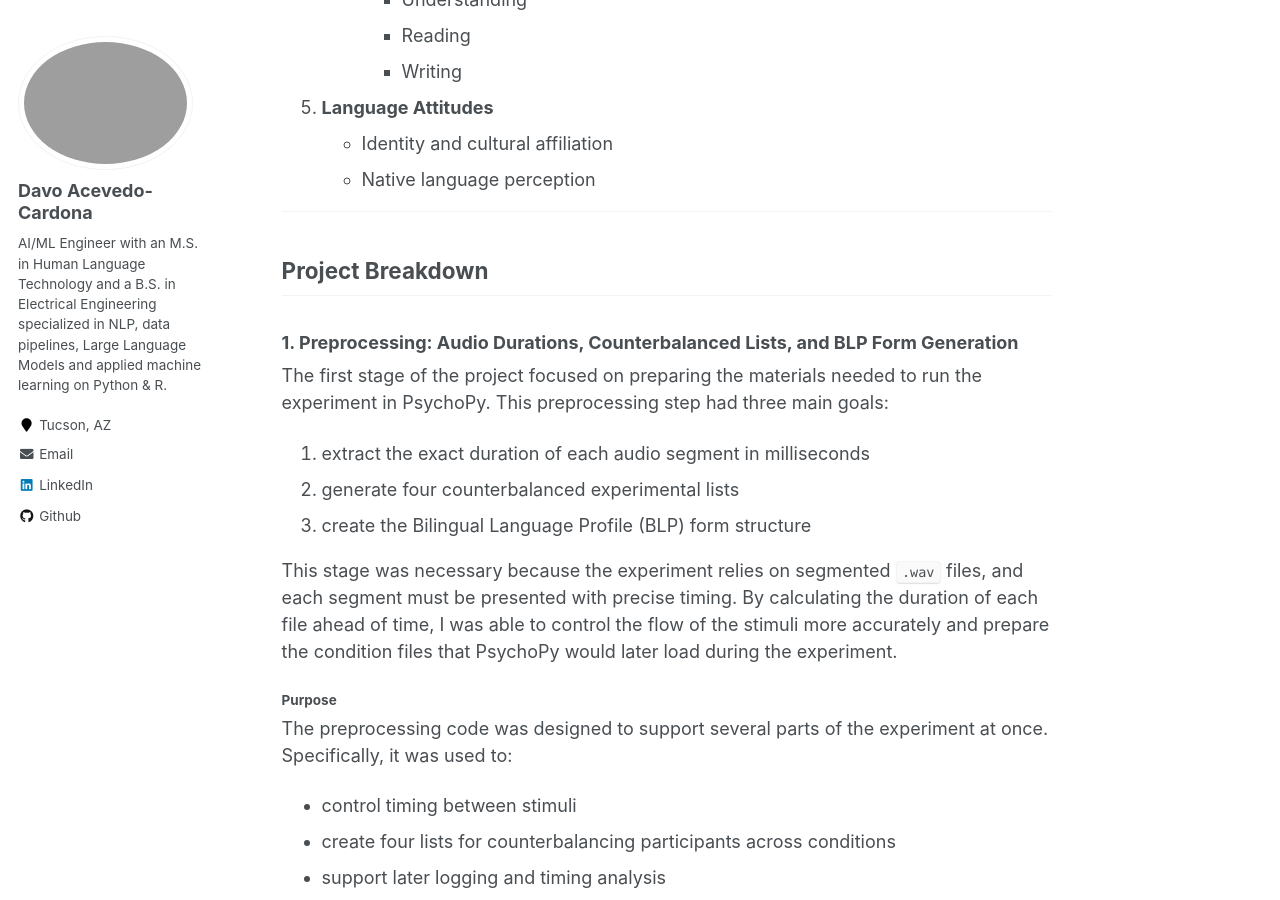
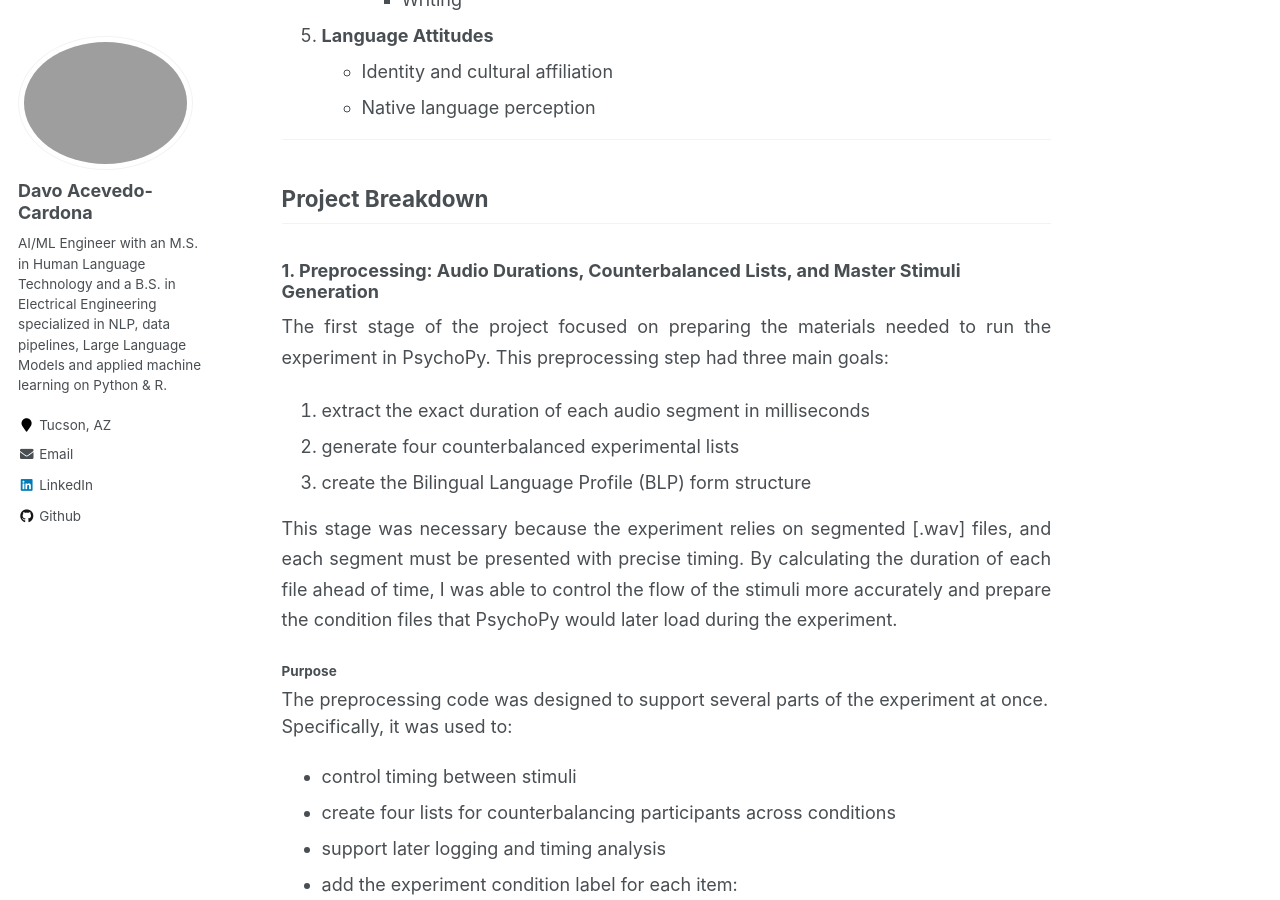
Before and after one commit to lldavoll/lldavoll.github.io, a Jekyll site: the page built from _portfolio/spl_experiment.md, in a window 1280 px wide and 900 px high, scrolled down 4642 px. Built offline with Jekyll 4.4.1, drawn with Linux system fonts in a browser that asks for light colours; some of the changed text lies outside the part shown.

Commit message:
Update spl_experiment.md

```diff
--- a/_portfolio/spl_experiment.md
+++ b/_portfolio/spl_experiment.md
@@ -17,7 +17,7 @@ collection: portfolio
 <div style="text-align: justify; line-height: 1.7;">
 <p>
 
-This project presents the design, implementation, and analysis pipeline of a <strong>Self-Paced Listening (SPL) experiment</strong> integrated with a <strong>Bilingual Language Profile (BLP) questionnaire</strong>, developed as part of my work in the Arizona Applied Psycholinguistics Lab [AAPL](https://uavip.arizona.edu/arizona-applied-psycholinguistics-lab).
+This project presents the design, implementation, and analysis pipeline of a <strong>Self-Paced Listening (SPL) experiment</strong> integrated with a <strong>Bilingual Language Profile (BLP) questionnaire</strong>, developed as part of my work in the <a href="https://uavip.arizona.edu/arizona-applied-psycholinguistics-lab" target="_blank"> Arizona Applied Psycholinguistics Lab (AAPL) </a>.
 </p>
 </div>
 
@@ -56,6 +53,7 @@ The project was designed around three main objectives:
 ## Experimental Design
 
 ### Self-Paced Listening Paradigm
+
 
 The SPL task is a widely used method in psycholinguistics to study **incremental sentence processing**. In this implementation:
 
@@ -152,15 +150,27 @@ A major extension of this project was the integration of a **multi-section bilin
 
 ## Project Breakdown
 
-### 1. Preprocessing: Audio Durations, Counterbalanced Lists, and BLP Form Generation
+### 1. Preprocessing: Audio Durations, Counterbalanced Lists, and Master Stimuli Generation
+
+<div style="text-align: justify; line-height: 1.7;">
+<p>
 
 The first stage of the project focused on preparing the materials needed to run the experiment in PsychoPy. This preprocessing step had three main goals:
+
+</p>
+</div>
 
 1. extract the exact duration of each audio segment in milliseconds
 2. generate four counterbalanced experimental lists
 3. create the Bilingual Language Profile (BLP) form structure
 
-This stage was necessary because the experiment relies on segmented `.wav` files, and each segment must be presented with precise timing. By calculating the duration of each file ahead of time, I was able to control the flow of the stimuli more accurately and prepare the condition files that PsychoPy would later load during the experiment.
+<div style="text-align: justify; line-height: 1.7;">
+<p>
+
+This stage was necessary because the experiment relies on segmented [.wav] files, and each segment must be presented with precise timing. By calculating the duration of each file ahead of time, I was able to control the flow of the stimuli more accurately and prepare the condition files that PsychoPy would later load during the experiment.
+
+</p>
+</div>
 
 #### Purpose
 
```
Also changed, not shown: other parts of _portfolio/spl_experiment.md (+0 -3 lines).
